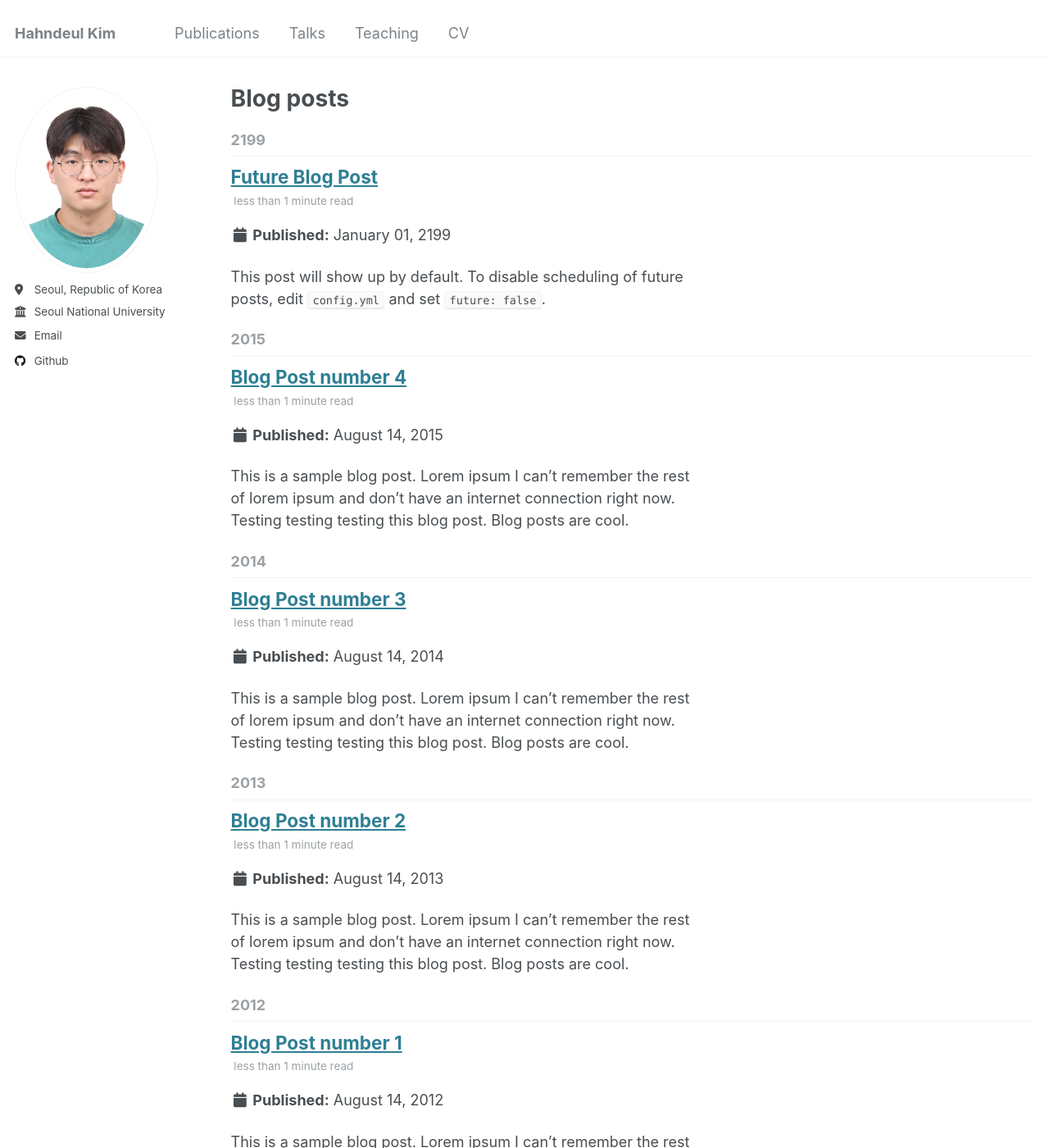
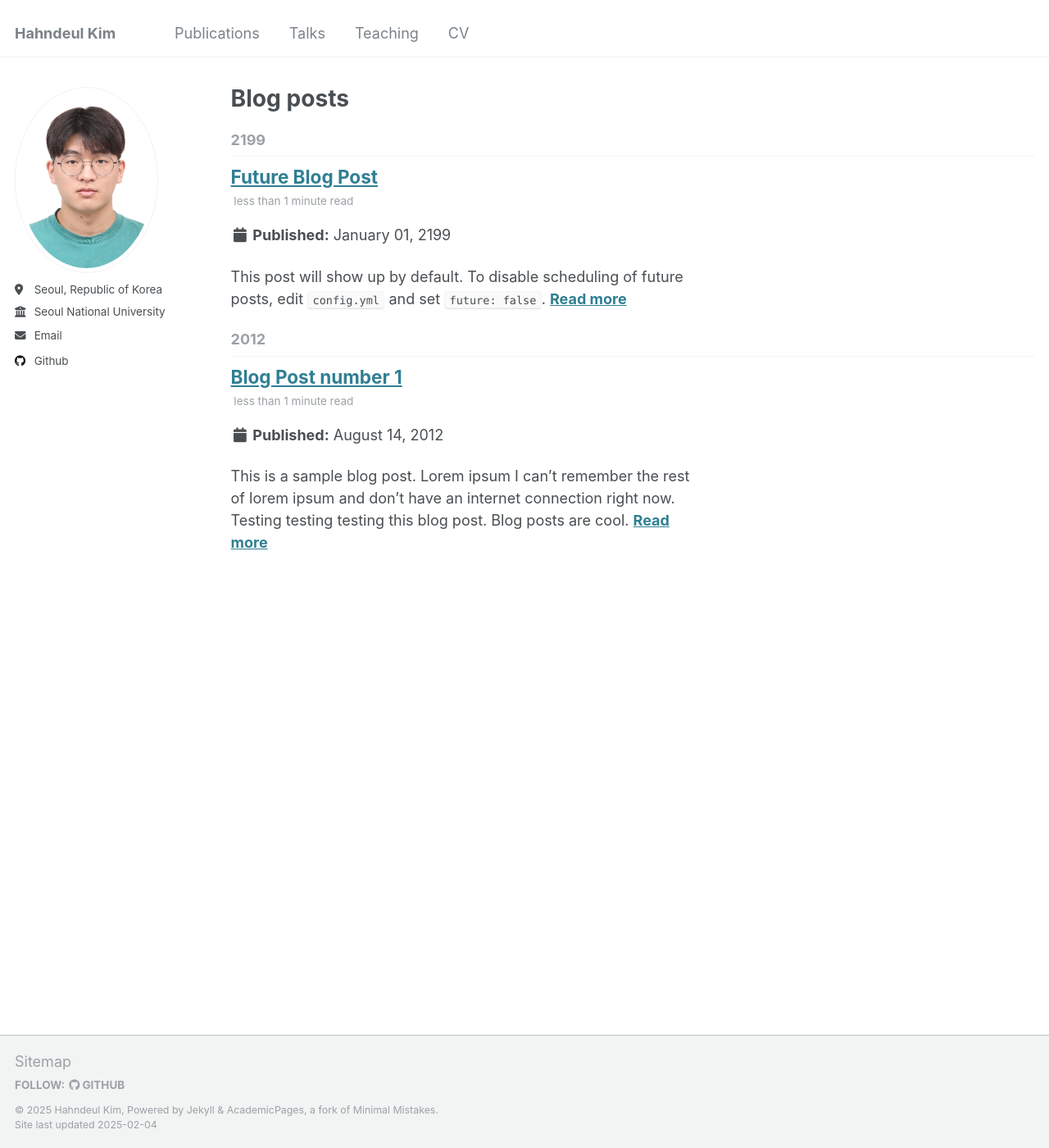
Before and after one commit to del2090/del2090.github.io, a Jekyll site: the page built from _pages/year-archive.html, in a window 1280 px wide and 1400 px high. Shown: the whole window at 82% size. Built offline with Jekyll 4.4.1, drawn with Linux system fonts in a browser that asks for light colours.

Commit message:
remove unnecessary pages

```diff
--- a/_config.yml
+++ b/_config.yml
@@ -87,8 +87,8 @@
 teaser                   :  # filename of teaser fallback teaser image placed in /images/, .e.g. "500x300.png"
 breadcrumbs              : false # true, false (default)
 words_per_minute         : 160
-future                   : true
-read_more                : "disabled" # if enabled, adds "Read more" links to excerpts
+future                   : false
+read_more                : "enabled" # if enabled, adds "Read more" links to excerpts
 talkmap_link             : false      #change to true to add link to talkmap on talks page
 comments:
   provider               : # false (default), "disqus", "discourse", "facebook", "google-plus", "staticman", "custom"
--- a/_posts/2013-08-14-blog-post-2.md
+++ /dev/null
@@ -1,20 +0,0 @@
----
-title: 'Blog Post number 2'
-date: 2013-08-14
-permalink: /posts/2013/08/blog-post-2/
-tags:
-  - cool posts
-  - category1
-  - category2
----
-
-This is a sample blog post. Lorem ipsum I can't remember the rest of lorem ipsum and don't have an internet connection right now. Testing testing testing this blog post. Blog posts are cool.
-
-Headings are cool
-======
-
-You can have many headings
-======
-
-Aren't headings cool?
-------
--- a/_posts/2014-08-14-blog-post-3.md
+++ /dev/null
@@ -1,20 +0,0 @@
----
-title: 'Blog Post number 3'
-date: 2014-08-14
-permalink: /posts/2014/08/blog-post-3/
-tags:
-  - cool posts
-  - category1
-  - category2
----
-
-This is a sample blog post. Lorem ipsum I can't remember the rest of lorem ipsum and don't have an internet connection right now. Testing testing testing this blog post. Blog posts are cool.
-
-Headings are cool
-======
-
-You can have many headings
-======
-
-Aren't headings cool?
-------
```
Also changed, not shown: _posts/2015-08-14-blog-post-4.md (deleted, +0 -20 lines).
